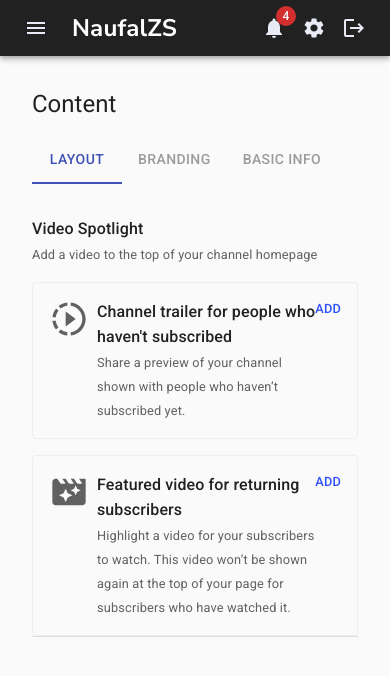
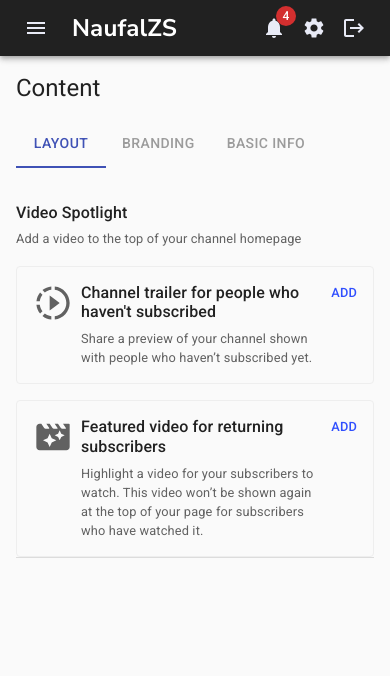
Before and after one commit to naufalzs/mui-channel-dashboard, a React (Vite) app: page /customization in a window 390 px wide. Shown: the top 676 px of the page. Built offline with nearby package versions, Linux system fonts and the light colour scheme.

Commit message:
fix(minor): fix stretching image in ideas for you card set mobile spacing on app add spacing on customization card description

```diff
--- a/src/App.jsx
+++ b/src/App.jsx
@@ -49,7 +49,7 @@
     height: "calc(100vh - 64px)",
   },
   mainSection: {
-    p: 4,
+    p: { xs: 2, md: 4 },
     width: "100%",
     height: "100%",
     overflow: "auto",
--- a/src/components/Customization/Index.jsx
+++ b/src/components/Customization/Index.jsx
@@ -7,16 +7,19 @@
   <Box sx={styles.rowContainer}>
     {icon}
     <Box sx={styles.secondColumn}>
-      <Typography variant="h6">{title}</Typography>
-      <Typography variant="h7" color="neutral.normal">
+      <Typography variant="h6" sx={styles.title}>
+        {title}
+      </Typography>
+      <Typography
+        variant="h7"
+        component="p"
+        color="neutral.normal"
+        sx={styles.desc}
+      >
         {desc}
       </Typography>
     </Box>
-    <Typography
-      variant="link"
-      textTransform={"uppercase"}
-      sx={{ ml: "auto" }}
-    >
+    <Typography variant="link" textTransform={"uppercase"} sx={{ ml: "auto" }}>
       Add
     </Typography>
   </Box>
@@ -98,4 +101,8 @@
   secondColumn: {
     ml: 1,
   },
+  title: {
+    lineHeight: { xs: 1.2, sm: 1.6 },
+  },
+  desc: { mt: { xs: 1, sm: 0 }, mr: 2 },
 };
--- a/src/components/Dashboard/IdeasForYou.jsx
+++ b/src/components/Dashboard/IdeasForYou.jsx
@@ -8,7 +8,7 @@
         <Typography variant="h6" fontSize={"0.9rem"} sx={{ my: 2 }}>
           Ready to get business savvy?
         </Typography>
-        <Box sx={{ display: "flex", justifyContent: "space-between" }}>
+        <Box sx={{ display: "flex", justifyContent: "space-between", alignItems: "flex-start" }}>
           <Typography variant="h7" component="p">
             Get tips from a successful creator on how to take a YouTube channel
             and turn it into a business that earns you money
```
